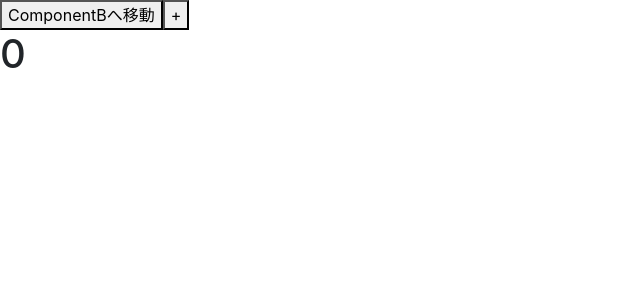
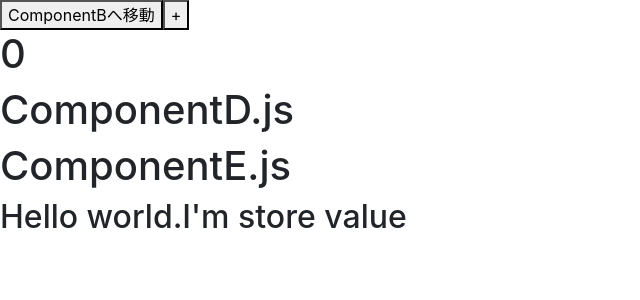
Before and after one commit to cheseryon050822/react-app-no2, a React (Create React App) app in the folder my-app/: page /ComponentC in a window 1280 px wide. Shown: the top 300 px of the page, without its empty margins (0-640 px from the left). Built offline with nearby package versions, Linux system fonts and the light colour scheme.

Commit message:
URYYYYYYYYYYYYYYYYYYY

```diff
--- a/my-app/src/Components/ComponentC.js
+++ b/my-app/src/Components/ComponentC.js
@@ -1,6 +1,7 @@
 import React,{useReducer} from 'react';
 import {BrowserRouter as Router, Switch,useHistory} from 'react-router-dom';
 import reducer from '../reducer/index';
+import ComponentD from './ComponentD';
 
 const initialCount={
     count:0
@@ -20,15 +21,14 @@ const increment= () =>{
     });
 };
     return(
-　　<Router>
-     <Switch>
          <div>
          <button onClick={yayoi}>ComponentBへ移動</button>
          <button onClick={increment}>+</button>
          <h1>{state.count}</h1>
+         <ComponentD>
+         </ComponentD>
          </div>
-     </Switch>
-    </Router>
+
     );
 };
 
--- /dev/null
+++ b/my-app/src/Components/ComponentD.js
@@ -0,0 +1,13 @@
+import React from 'react';
+import ComponentE from './ComponentE';
+
+const ComponentD = () =>{
+    return(
+        <>
+        <h1>ComponentD.js</h1>
+        <ComponentE></ComponentE>
+        </>
+    );
+};
+
+export default ComponentD;
--- /dev/null
+++ b/my-app/src/Components/ComponentE.js
@@ -0,0 +1,14 @@
+import React,{useContext} from 'react';
+import { Component } from 'react';
+import {Store} from '../store/index'
+const ComponentE = () => {
+    const value = useContext(Store);
+    return(
+        <div>
+            <h1>ComponentE.js</h1>
+            <h2>{value}</h2>
+        </div>
+    );
+};
+
+export default ComponentE;
--- a/my-app/src/index.js
+++ b/my-app/src/index.js
@@ -2,10 +2,13 @@ import React from 'react';
 import ReactDOM from 'react-dom';
 import App from './App';
 import reportWebVitals from './reportWebVitals';
+import StoreProvaider from './store/index';
 
 ReactDOM.render(
   <React.StrictMode>
+   <StoreProvaider>
     <App />
+    </StoreProvaider>
   </React.StrictMode>,
   document.getElementById('root')
 );
--- a/my-app/src/reducer/index.js
+++ b/my-app/src/reducer/index.js
@@ -9,21 +9,9 @@ const reducer = (state=[],action)=>{
     case DELETE_ALL_EVENT:
         return []
     case BULE_WAVE:
-        state.filter={}
-        console.log(action.id)
-        let fruits = ['apple', 'banana', 'grapes', 'mango', 'orange']
-        function filterItems(arr, query) {
-            return arr.filter(function(el) {
-                return el.toLowerCase().indexOf(query.toLowerCase()) !== -1
-            })
-          }
-
-          console.log(filterItems(fruits, 'ap'))  // ['apple', 'grapes']
-          console.log(filterItems(fruits, 'an'))  // ['banana', 'mango', 'orange']
-        return[]
-
-        default:
-            return state
+        const result = state.filter(data => data.id !== action.id)
+        console.log(result)
+        return result
     }
 };
 export default reducer;
--- /dev/null
+++ b/my-app/src/store/index.js
@@ -0,0 +1,9 @@
+import React,{createContext}from 'react';
+
+export const Store = createContext();
+
+const StoreProvaider = ({children})=>{
+    return <Store.Provider value="Hello world.I'm store value">{children}</Store.Provider>;
+};
+
+export default StoreProvaider;
```
